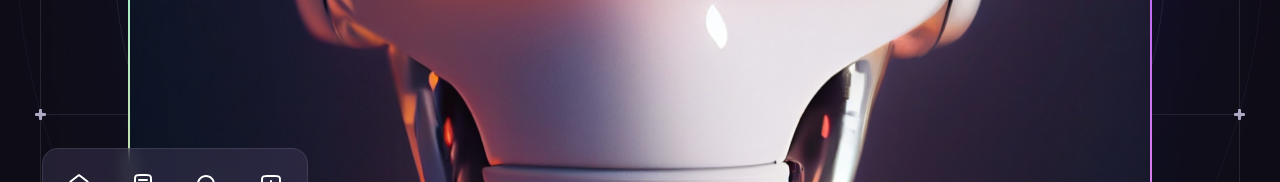
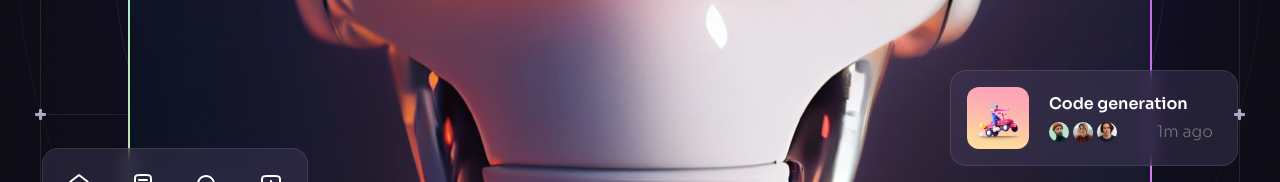
Before and after one commit to upadhyayaditi/Brainwave, a React (Vite) app: page / in a window 1280 px wide. Shown: the part 770-952 px from the top of the page. Built offline with nearby package versions, Linux system fonts and the light colour scheme.

Commit message:
notification component added

```diff
--- a/src/components/Hero.jsx
+++ b/src/components/Hero.jsx
@@ -6,6 +6,7 @@
 import { ScrollParallax } from "react-just-parallax";
 import { useRef } from "react";
 import Generating from "./Generating";
+import Notification from "./Notification";
 
 const Hero = () => {
   const parallaxRef = useRef(null);
@@ -54,7 +55,6 @@
                   height={490}
                   alt="AI"
                 />
-
                 <Generating className="absolute left-4 right-4 bottom-5 md:left-1/2 md:right-auto md:bottom-8 md:w-[31rem] md:-translate-x-1/2  " />
 
                 <ScrollParallax isAbsolutelyPositioned>
@@ -65,6 +65,13 @@
                       </li>
                     ))}
                   </ul>
+                </ScrollParallax>
+
+                <ScrollParallax isAbsolutelyPositioned>
+                  <Notification
+                    className=" hidden absolute -right-[5.5rem] bottom-[11rem] w-[18rem] xl:flex "
+                    title="Code generation"
+                  />
                 </ScrollParallax>
               </div>
             </div>
--- /dev/null
+++ b/src/components/Notification.jsx
@@ -0,0 +1,45 @@
+import { notification1 } from "../assets";
+import { notificationImages } from "../constants";
+
+const Notification = ({ className, title }) => {
+  return (
+    <div
+      className={` ${
+        className || ""
+      } flex items-center p-4 pr-6 bg-n-9/40 backdrop-blur border border-n-1/10 rounded-2xl gap-5 `}
+    >
+      <img
+        src={notification1}
+        width={62}
+        height={62}
+        alt="image"
+        className="rounded-xl"
+      />
+      <div className="flex-1 ">
+        <h6 className="mb-1 font-semibold text-base ">{title}</h6>
+
+        <div className=" flex items-center justify-between ">
+          <ul className="flex -m-0.5 ">
+            {notificationImages.map((item, index) => (
+              <li
+                key={index}
+                className="flex w-6 h-6 border-2 border-n-12 rounded-full overflow-hidden"
+              >
+                <img
+                  src={item}
+                  className="w-full "
+                  width={20}
+                  height={20}
+                  alt={item}
+                />
+              </li>
+            ))}
+          </ul>
+          <div className=" body-2 text-n-13  ">1m ago</div>
+        </div>
+      </div>
+    </div>
+  );
+};
+
+export default Notification;
```
